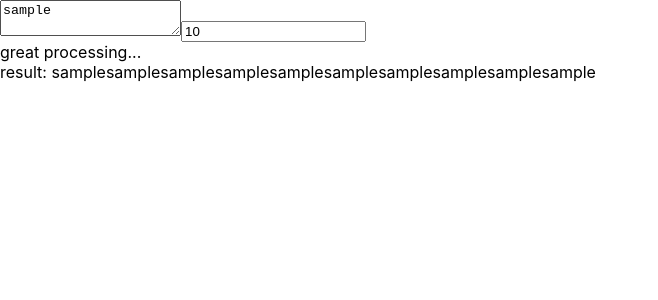
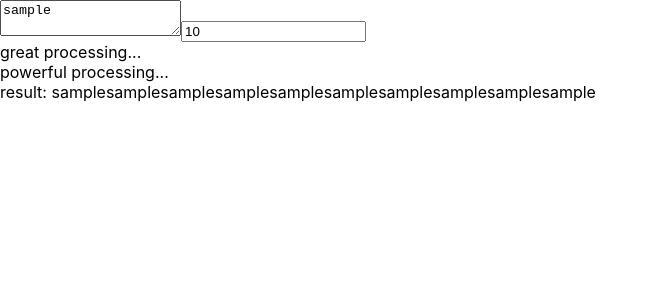
Before and after one commit to KkGh/react-sample1, a React (Create React App) app: page / in a window 1280 px wide. Shown: the top 300 px of the page, without its empty margins (0-658 px from the left). Built offline with nearby package versions, Linux system fonts and the light colour scheme.

Commit message:
add feature

```diff
--- a/src/App.tsx
+++ b/src/App.tsx
@@ -16,6 +16,7 @@ const App = () => {
 
       <input type="number" value={value} onChange={e => setValue(e.target.value as unknown as number)} />
       <div>great processing...</div>
+      <div>powerful processing...</div>
       <div>result: {text.repeat(value)}</div>
     </div>
   );
```
